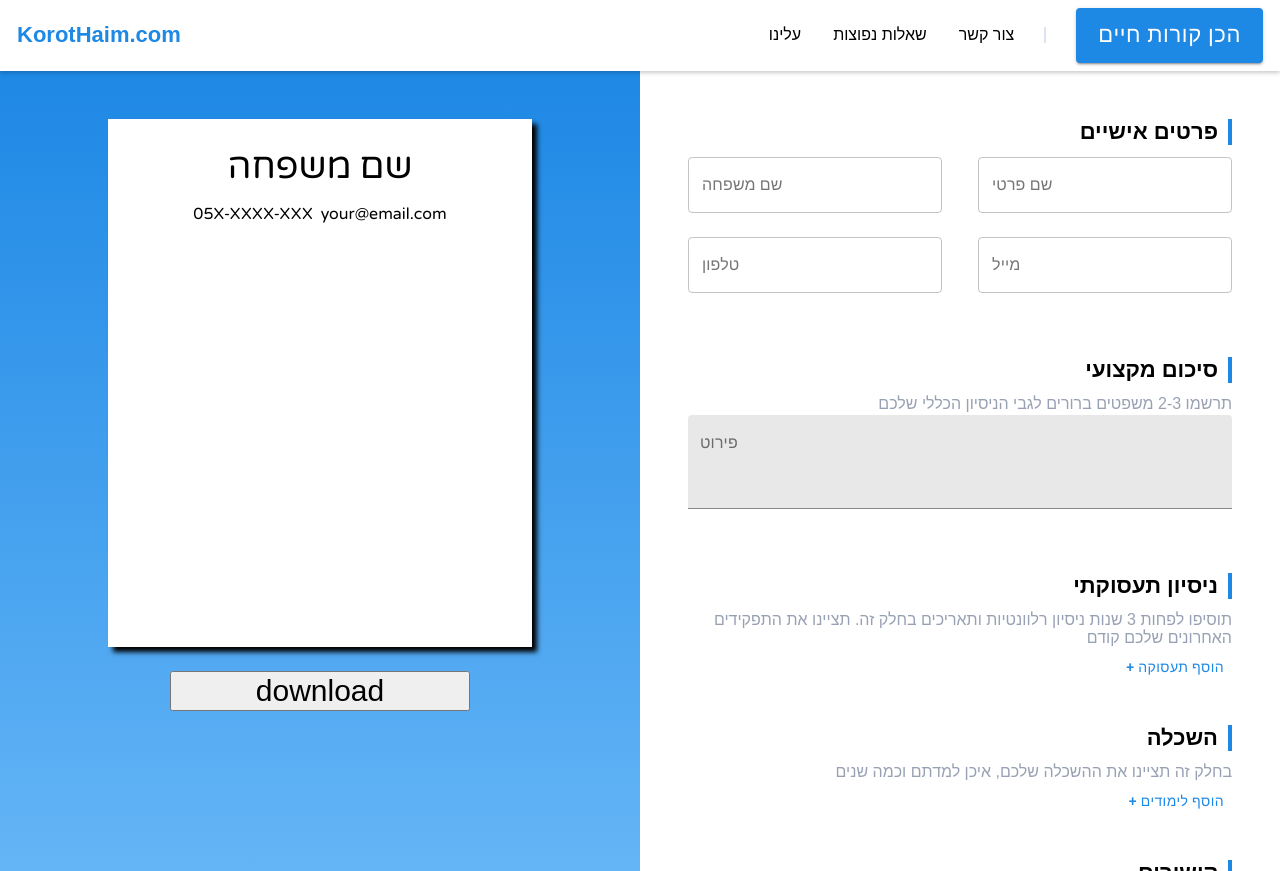
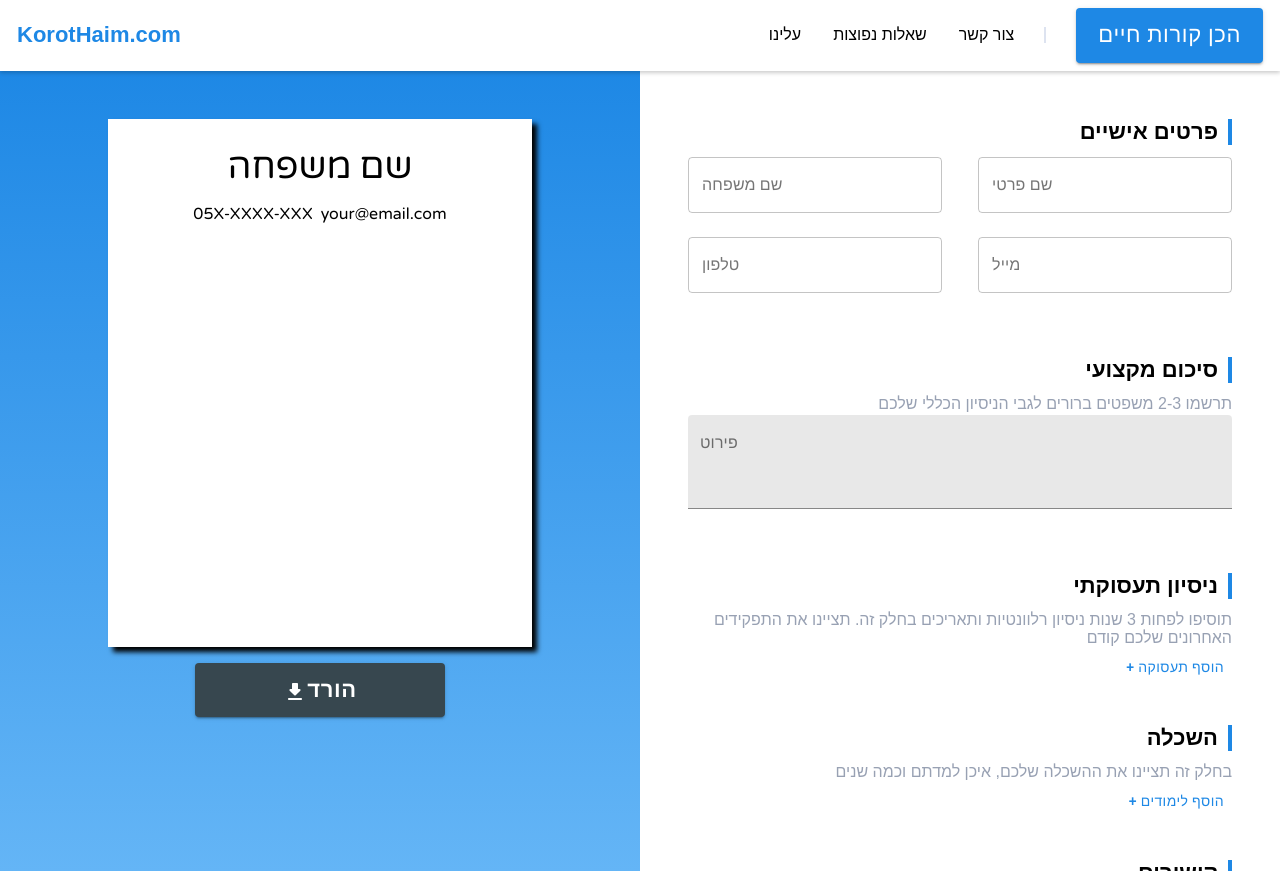
Before and after one commit to VirgoA/korot-haim, a React (Create React App) app: page / in a window 1280 px wide. Built offline with nearby package versions, Linux system fonts and the light colour scheme; what jss-rtl would draw is missing.

Commit message:
button test version, material/icons added

```diff
--- a/package.json
+++ b/package.json
@@ -5,6 +5,7 @@
   "private": true,
   "dependencies": {
     "@material-ui/core": "^4.11.2",
+    "@material-ui/icons": "^4.11.2",
     "@material-ui/styles": "^4.11.2",
     "@reduxjs/toolkit": "^1.5.0",
     "@testing-library/jest-dom": "^5.11.4",
--- a/src/features/resume-creator/DisplayResume.js
+++ b/src/features/resume-creator/DisplayResume.js
@@ -3,6 +3,8 @@ import ResumeOne from "./templates/ResumeOne";
 import "./displayResume.css";
 import jsPDF from "jspdf";
 import html2canvas from "html2canvas";
+import { Button } from '@material-ui/core';
+import GetAppRoundedIcon from '@material-ui/icons/GetAppRounded';
 
 function DisplayResume(props) {
   // const [resume, setResume] = useState();
@@ -42,20 +44,24 @@ function DisplayResume(props) {
       >
         <ResumeOne />
       </div>
-
-      <button
-        onClick={captureResume}
-        style={{
-          width: "300px",
-          margin: "auto",
-          marginTop: "24px",
-          display: "block",
-          alignContent: "center",
-          fontSize: "30px",
-        }}
-      >
-        download
-      </button>
+      <div style={{display:"flex", justifyContent:"center"}}>
+        <Button
+          variant="contained"
+          size="large"
+          color="secondary"
+          style={{
+            fontSize:"22px",
+            marginTop:"16px",
+            alignContent:"center",
+            fontWeight:"bold",
+            width:"250px"
+          }}
+          onClick={captureResume}
+        >
+          הורד
+        <GetAppRoundedIcon style={{marginTop:"4px"}}/>
+        </Button>
+      </div>
     </div>
   );
 }
--- a/src/index.js
+++ b/src/index.js
@@ -5,7 +5,7 @@ import App from './App';
 import './index.css';
 import store from './store'
 import {MuiThemeProvider, createMuiTheme} from '@material-ui/core/styles';
-import blue from '@material-ui/core/colors/blue';
+import { blue, blueGrey } from '@material-ui/core/colors';
 import RTL from './utils/rtl';
 
 
@@ -14,6 +14,9 @@ const theme = createMuiTheme({
   palette: {
     primary: {
       main: blue[600]
+    },
+    secondary: {
+      main: blueGrey[800]
     }
   }
 });
```
Also changed, not shown: 1 other file (tests, documents, lock files or other folders).
